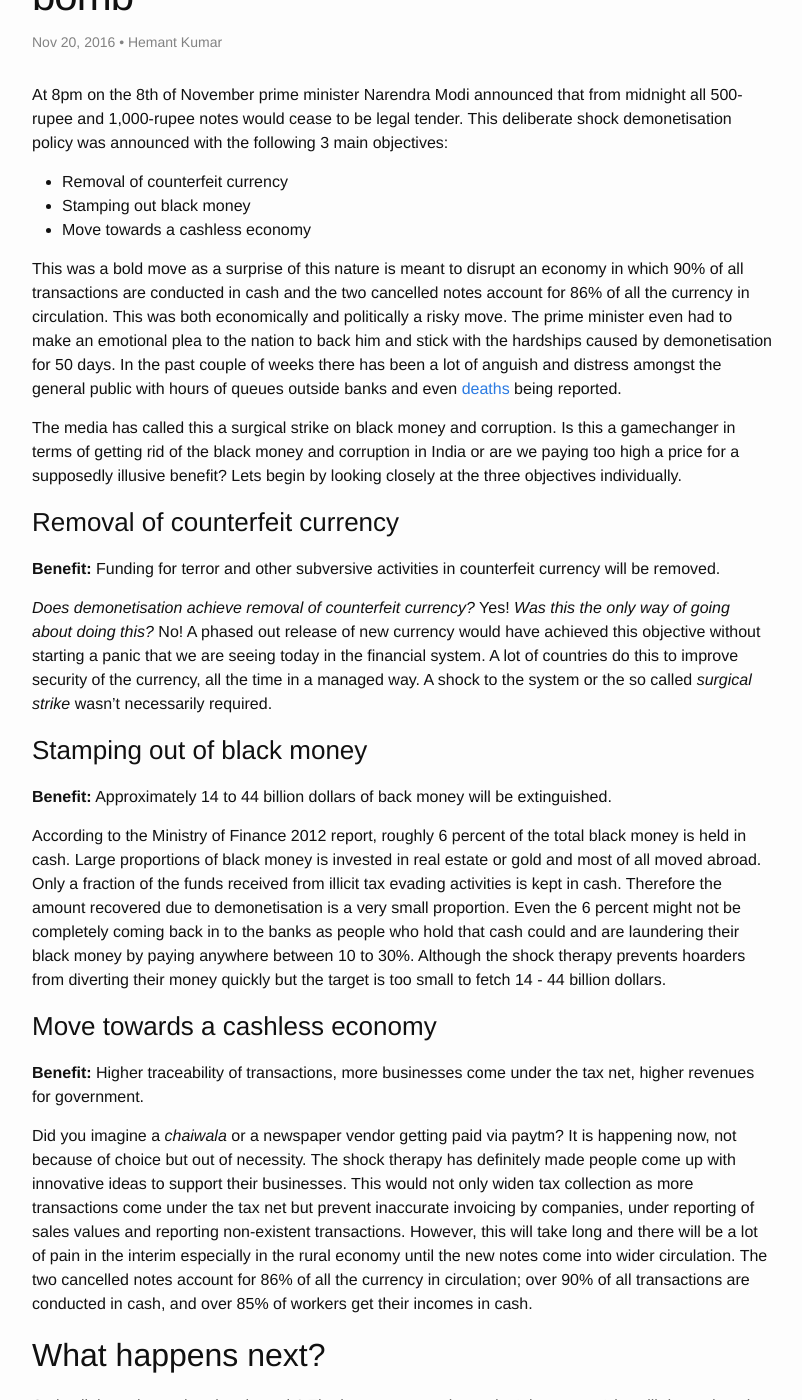
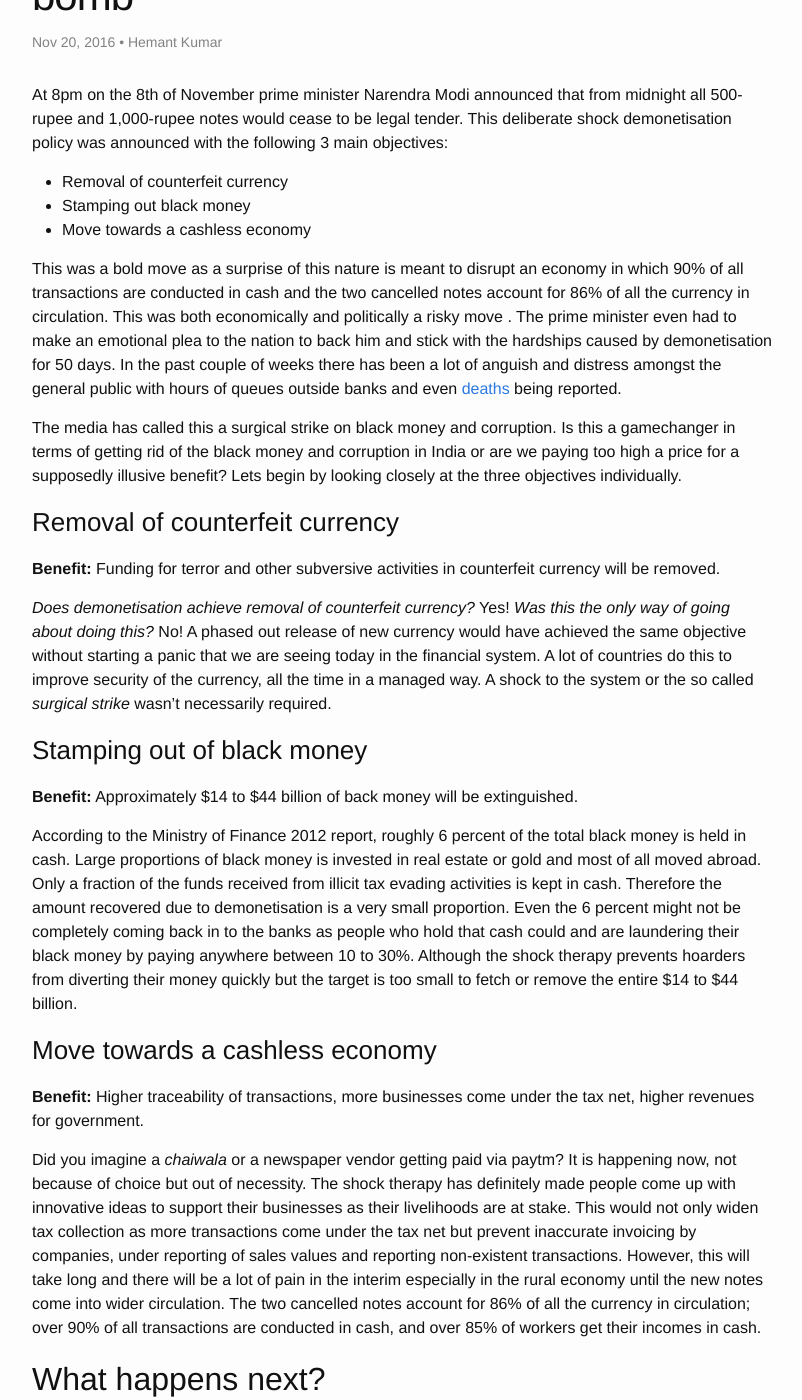
Before and after one commit to hemantksingh/hemantksingh.github.io, a Jekyll site: the page built from _posts/politics/2016-11-20-demonetisation-surgical-strike-carpet-bomb.markdown, in a window 1280 px wide and 1400 px high, scrolled down 234 px. Shown: the whole window, without its empty margins (238-1040 px from the left). Built offline with Jekyll 4.4.1, drawn with Linux system fonts in a browser that asks for light colours.

Commit message:
Updates docker and demonetisation post.

```diff
--- a/_posts/2016-11-07-think-docker-think-security.markdown
+++ b/_posts/2016-11-07-think-docker-think-security.markdown
@@ -13,7 +13,7 @@ Docker is pretty cool, the ability to completely abstract the underlying operati
 
 I have been using Docker for local development, testing as well as in production. It is great to get started with setting up local builds and running tests in a repeatable and consistent manner. But using Docker to run your app in production and putting it on the internet is a different ballgame. You need to be aware of the potential security risks and the mitigation techniques.
 
-## The Basics
+## The basics
 Docker is a virtualization technique used to create isolated environments called *containers* for running your applications. A container is quite like a VM but light-weight. It is a bare minimum linux machine with minimum packages installed which means it uses less CPU, less memory and less disk space than a full blown VM. Containers are more like application runtime environments that sit on top of the OS (Docker host) and create an isolated environment in which to run your application.
 
 Docker uses the resource isolation features of the Linux kernel such as **Namespaces**, **cgroups** and **capabilities** to allow independent isolated containers to run within a single Linux instance. *Namesapces* allow resources to have separate values on the host and in the container; for example PID 1 inside a container is not PID 1 on the host.  However not all resources that a container has access to are *namespaced* i.e they are not isolated on the host and in the containers. Containers running on the same host still share the same operating system kernel and any kernel modules.
--- a/_posts/politics/2016-11-20-demonetisation-surgical-strike-carpet-bomb.markdown
+++ b/_posts/politics/2016-11-20-demonetisation-surgical-strike-carpet-bomb.markdown
@@ -14,24 +14,24 @@ At 8pm on the 8th of November prime minister Narendra Modi announced that from m
 * Stamping out black money
 * Move towards a cashless economy
 
-This was a bold move as a surprise of this nature is meant to disrupt an economy in which 90% of all transactions are conducted in cash and the two cancelled notes account for 86% of all the currency in circulation. This was both economically and politically a risky move. The prime minister even had to make an emotional plea to the nation to back him and stick with the hardships caused by demonetisation for 50 days. In the past couple of weeks there has been a lot of anguish and distress amongst the general public with hours of queues outside banks and even [deaths](http://www.huffingtonpost.in/2016/11/17/day-9-demonetisation-death-toll-rises-to-55/) being reported.
+This was a bold move as a surprise of this nature is meant to disrupt an economy in which 90% of all transactions are conducted in cash and the two cancelled notes account for 86% of all the currency in circulation. This was both economically and politically a risky move . The prime minister even had to make an emotional plea to the nation to back him and stick with the hardships caused by demonetisation for 50 days. In the past couple of weeks there has been a lot of anguish and distress amongst the general public with hours of queues outside banks and even [deaths](http://www.huffingtonpost.in/2016/11/17/day-9-demonetisation-death-toll-rises-to-55/) being reported.
 
 The media has called this a surgical strike on black money and corruption. Is this a gamechanger in terms of getting rid of the black money and corruption in India or are we paying too high a price for a supposedly illusive benefit? Lets begin by looking closely at the three objectives individually.
 
 ### Removal of counterfeit currency
 **Benefit:** Funding for terror and other subversive activities in counterfeit currency will be removed.
 
-*Does demonetisation achieve removal of counterfeit currency?* Yes! *Was this the only way of going about doing this?* No! A phased out release of new currency would have achieved this objective without starting a panic that we are seeing today in the financial system. A lot of countries do this to improve security of the currency, all the time in a managed way. A shock to the system or the so called *surgical strike* wasn't necessarily required.
+*Does demonetisation achieve removal of counterfeit currency?* Yes! *Was this the only way of going about doing this?* No! A phased out release of new currency would have achieved the same objective without starting a panic that we are seeing today in the financial system. A lot of countries do this to improve security of the currency, all the time in a managed way. A shock to the system or the so called *surgical strike* wasn't necessarily required.
 
 ### Stamping out of black money
-**Benefit:** Approximately 14 to 44 billion dollars of back money will be extinguished.
+**Benefit:** Approximately $14 to $44 billion of back money will be extinguished.
 
-According to the Ministry of Finance 2012 report, roughly 6 percent of the total black money is held in cash. Large proportions of black money is invested in real estate or gold and most of all moved abroad. Only a fraction of the funds received from illicit tax evading activities is kept in cash. Therefore the amount recovered due to demonetisation is a very small proportion. Even the 6 percent might not be completely coming back in to the banks as people who hold that cash could and are laundering their black money by paying anywhere between 10 to 30%. Although the shock therapy prevents hoarders from diverting their money quickly but the target is too small to fetch 14 - 44 billion dollars.
+According to the Ministry of Finance 2012 report, roughly 6 percent of the total black money is held in cash. Large proportions of black money is invested in real estate or gold and most of all moved abroad. Only a fraction of the funds received from illicit tax evading activities is kept in cash. Therefore the amount recovered due to demonetisation is a very small proportion. Even the 6 percent might not be completely coming back in to the banks as people who hold that cash could and are laundering their black money by paying anywhere between 10 to 30%. Although the shock therapy prevents hoarders from diverting their money quickly but the target is too small to fetch or remove the entire $14 to $44 billion.
 
 ### Move towards a cashless economy
 **Benefit:** Higher traceability of transactions, more businesses come under the tax net, higher revenues for government.
 
-Did you imagine a *chaiwala* or a newspaper vendor getting paid via paytm? It is happening now, not because of choice but out of necessity. The shock therapy has definitely made people come up with innovative ideas to support their businesses. This would not only widen tax collection as more transactions come under the tax net but prevent inaccurate invoicing by companies, under reporting of sales values and reporting non-existent transactions. However, this will take long and there will be a lot of pain in the interim especially in the rural economy until the new notes come into wider circulation. The two cancelled notes account for 86% of all the currency in circulation; over 90% of all transactions are conducted in cash, and over 85% of workers get their incomes in cash.
+Did you imagine a *chaiwala* or a newspaper vendor getting paid via paytm? It is happening now, not because of choice but out of necessity. The shock therapy has definitely made people come up with innovative ideas to support their businesses as their livelihoods are at stake. This would not only widen tax collection as more transactions come under the tax net but prevent inaccurate invoicing by companies, under reporting of sales values and reporting non-existent transactions. However, this will take long and there will be a lot of pain in the interim especially in the rural economy until the new notes come into wider circulation. The two cancelled notes account for 86% of all the currency in circulation; over 90% of all transactions are conducted in cash, and over 85% of workers get their incomes in cash.
 
 ## What happens next?
 So is all the pain worth going through? The honest answer is we don't know yet. A lot will depend on the follow up. There is little doubt about the sincerity of the move but the shoddy execution without thinking through the consequences has meant disruption to the market economy and causing severe hardships for the daily wagers and farmers. To think that a single surgical strike will end corruption and end black money would be naive. What is needed is major reforms in tax structure, real estate and political funding to remove the roots of corruption. Demonetisation is barely scratching the surface, if the follow up to it is a carpet bomb of reforms we may have a chance against corruption, otherwise *notebank* politics will continue.
```
